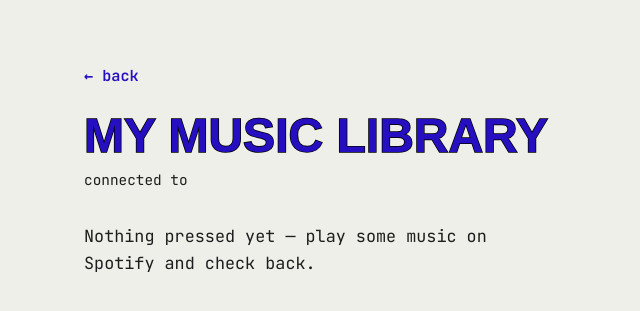
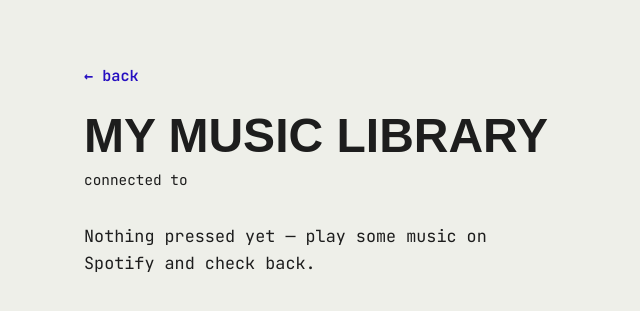
Before and after one commit to azurem1nd/neela-narayan-capstone, a Flask app: template templates/contexts.html in a window 1280 px wide. Shown: the top 311 px of the page, without its empty margins (0-640 px from the left). Run offline with Flask 3, Linux system fonts and the light colour scheme; the template is opened without the code that fills it, so the values that code supplies are empty; some web fonts are replaced.

Commit message:
Make the "my music library" heading black, matching card titles
Was still blue with a black stroke from an earlier design pass; the
card titles (COMPANION, TRIGGER, etc.) already use the ink color, so
this brings the page heading in line with them.

Co-Authored-By: Claude Sonnet 5 <noreply@anthropic.com>

```diff
--- a/static/css/style.css
+++ b/static/css/style.css
@@ -594,9 +594,7 @@ a { color: inherit; }
   text-transform: uppercase;
   font-size: clamp(1.75rem, 5vw, 3rem);
   line-height: 1;
-  color: var(--tr-blue);
-  -webkit-text-stroke: 1.5px #000;
-  paint-order: stroke fill;
+  color: var(--tr-ink);
   margin: 0 0 0.5rem;
 }
 
```
